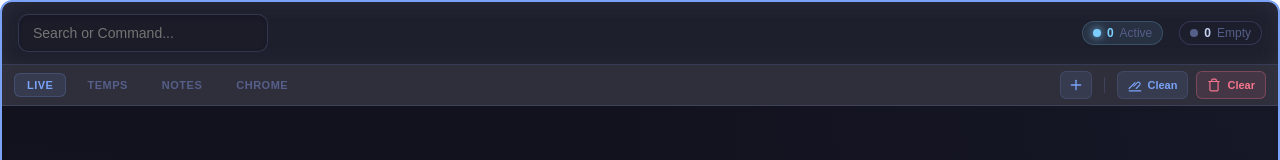
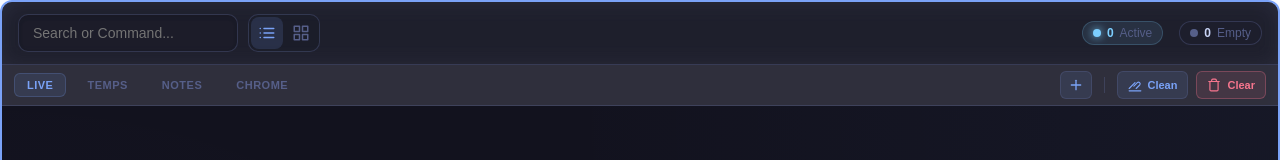
Before and after one commit to EiDHindY/My-Desktop-Manager, a React (Vite) app in the folder electron_ui/: page / in a window 1280 px wide. Shown: the top 160 px of the page. Built offline with nearby package versions, Linux system fonts and the light colour scheme.

Commit message:
checkpoint

```diff
--- a/electron_ui/src/App.tsx
+++ b/electron_ui/src/App.tsx
@@ -5,7 +5,7 @@ import NotesTab from './components/NotesTab'
 import ChromeTab from './components/ChromeTab'
 import PromptModal from './components/PromptModal'
 
-import { IconWipe, IconTrash, IconPlus, IconTerminal, IconImport, IconFolderPlus, IconSquare, IconFileText } from './components/Icons'
+import { IconWipe, IconTrash, IconPlus, IconTerminal, IconImport, IconFolderPlus, IconSquare, IconFileText, IconList, IconLayoutGrid } from './components/Icons'
 import './App.css'
 
 function App() {
@@ -25,6 +25,19 @@ function App() {
   const [searchQuery, setSearchQuery] = useState('')
   const [lastActionTime, setLastActionTime] = useState(0)
   const [promptConfig, setPromptConfig] = useState<{title: string, defaultValue: string, command: string} | null>(null)
+  const [isSplitLayout, setIsSplitLayout] = useState<boolean>(() => {
+    try {
+      const saved = localStorage.getItem('desktopManager_liveSplitLayout');
+      return saved === 'true';
+    } catch (e) {
+      return false;
+    }
+  });
+
+  useEffect(() => {
+    localStorage.setItem('desktopManager_liveSplitLayout', isSplitLayout ? 'true' : 'false');
+  }, [isSplitLayout]);
+
   const searchInputRef = React.useRef<HTMLInputElement>(null)
 
   const loadData = (ignoreThrottle = false) => {
@@ -225,7 +238,8 @@ function App() {
         gap: '24px',
         backdropFilter: 'blur(10px)'
       }}>
-        <div style={{ flex: 1, maxWidth: '220px', position: 'relative' }}>
+        <div style={{ display: 'flex', alignItems: 'center', gap: '10px' }}>
+          <div style={{ width: '220px', position: 'relative' }}>
             <input
               ref={searchInputRef}
               type="text"
@@ -242,10 +256,69 @@ function App() {
                 outline: 'none',
                 fontSize: '14px',
                 transition: 'all 0.3s ease',
-              boxShadow: 'inset 0 2px 4px rgba(0,0,0,0.1)'
+                boxShadow: 'inset 0 2px 4px rgba(0,0,0,0.1)',
+                boxSizing: 'border-box'
               }}
               className="search-input-hover"
             />
+          </div>
+
+          {activeTab === 'live' && (
+            <div style={{
+              display: 'flex',
+              alignItems: 'center',
+              backgroundColor: 'rgba(26, 27, 38, 0.3)',
+              border: '1px solid var(--border-glass)',
+              borderRadius: '10px',
+              padding: '2px',
+              gap: '2px',
+              height: '38px',
+              boxSizing: 'border-box'
+            }}>
+              <button
+                onClick={() => setIsSplitLayout(false)}
+                style={{
+                  width: '32px',
+                  height: '32px',
+                  borderRadius: '8px',
+                  border: 'none',
+                  backgroundColor: !isSplitLayout ? 'rgba(122, 162, 247, 0.15)' : 'transparent',
+                  color: !isSplitLayout ? 'var(--accent-blue)' : 'var(--text-dim)',
+                  display: 'flex',
+                  alignItems: 'center',
+                  justifyContent: 'center',
+                  cursor: 'pointer',
+                  transition: 'all 0.2s ease',
+                  padding: 0
+                }}
+                title="Switch to List View"
+                className="btn-hover"
+              >
+                <IconList size={18} />
+              </button>
+              <button
+                onClick={() => setIsSplitLayout(true)}
+                style={{
+                  width: '32px',
+                  height: '32px',
+                  borderRadius: '8px',
+                  border: 'none',
+                  backgroundColor: isSplitLayout ? 'rgba(122, 162, 247, 0.15)' : 'transparent',
+                  color: isSplitLayout ? 'var(--accent-blue)' : 'var(--text-dim)',
+                  display: 'flex',
+                  alignItems: 'center',
+                  justifyContent: 'center',
+                  cursor: 'pointer',
+                  transition: 'all 0.2s ease',
+                  padding: 0
+                }}
+                title="Switch to Dashboard View"
+                className="btn-hover"
+              >
+                <IconLayoutGrid size={18} />
+              </button>
+            </div>
+          )}
         </div>
 
         {/* Stats Summary */}
@@ -451,6 +524,7 @@ function App() {
                   setSessionData={(newSession: any) => setData((prev: any) => ({ ...prev, session: newSession }))}
                   onAction={() => setLastActionTime(Date.now())}
                   onSwitch={handleSwitch}
+                  isSplitLayout={isSplitLayout}
                 />
               )}
               {activeTab === 'temps' && <TempsTab templates={templates} searchQuery={searchQuery} onAction={() => setLastActionTime(Date.now())} />}
--- a/electron_ui/src/components/Icons.tsx
+++ b/electron_ui/src/components/Icons.tsx
@@ -304,3 +304,23 @@ export const ManualIcon = ({ icon, size = 16, className = "" }: { icon: string |
     </div>
   );
 };
+
+export const IconList = ({ size = 16, color = "currentColor" }) => (
+  <svg width={size} height={size} viewBox="0 0 24 24" fill="none" stroke={color} strokeWidth="2" strokeLinecap="round" strokeLinejoin="round">
+    <line x1="8" y1="6" x2="21" y2="6"></line>
+    <line x1="8" y1="12" x2="21" y2="12"></line>
+    <line x1="8" y1="18" x2="21" y2="18"></line>
+    <line x1="3" y1="6" x2="3.01" y2="6"></line>
+    <line x1="3" y1="12" x2="3.01" y2="12"></line>
+    <line x1="3" y1="18" x2="3.01" y2="18"></line>
+  </svg>
+);
+
+export const IconLayoutGrid = ({ size = 16, color = "currentColor" }) => (
+  <svg width={size} height={size} viewBox="0 0 24 24" fill="none" stroke={color} strokeWidth="2" strokeLinecap="round" strokeLinejoin="round">
+    <rect x="3" y="3" width="7" height="7"></rect>
+    <rect x="14" y="3" width="7" height="7"></rect>
+    <rect x="14" y="14" width="7" height="7"></rect>
+    <rect x="3" y="14" width="7" height="7"></rect>
+  </svg>
+);
--- a/electron_ui/src/components/NotesTab.tsx
+++ b/electron_ui/src/components/NotesTab.tsx
@@ -404,8 +404,9 @@ export default function NotesTab({ notesData, searchQuery = '', onAction }: { no
         }
       }}
       className="custom-scrollbar"
-      style={{ outline: 'none', height: '100%', display: 'flex', flexDirection: 'column', overflowY: 'auto', padding: '16px', gap: '16px', scrollBehavior: 'smooth' }}
+      style={{ outline: 'none', height: '100%', overflowY: 'auto', padding: '16px', scrollBehavior: 'smooth' }}
     >
+      <div style={{ display: 'flex', flexDirection: 'column', gap: '16px' }}>
         <DragDropContext
           onDragStart={() => { isDragging.current = true; }}
           onDragEnd={onDragEnd}
@@ -495,6 +496,7 @@ export default function NotesTab({ notesData, searchQuery = '', onAction }: { no
         )}
       </DragDropContext>
     </div>
+  </div>
   );
 }
 
--- a/electron_ui/src/index.css
+++ b/electron_ui/src/index.css
@@ -136,8 +136,18 @@ body {
 }
 
 .unified-glass-card.has-current {
-  border-color: rgba(125, 207, 255, 0.25);
-  box-shadow: 0 0 15px rgba(125, 207, 255, 0.1);
+  border-color: #7dcfff !important;
+  box-shadow: 0 0 30px rgba(125, 207, 255, 0.6), inset 0 0 15px rgba(125, 207, 255, 0.2) !important;
+}
+
+.unified-glass-card.dimmed-folder {
+  opacity: 0.45;
+  filter: grayscale(15%);
+}
+
+.unified-glass-card.dimmed-folder:hover {
+  opacity: 1 !important;
+  filter: none !important;
 }
 
 .lifted-card {
```
Also changed, not shown: electron_ui/src/components/LiveTab.tsx (+62 -9 lines). Lines whose indentation alone changed are shown as unchanged.
